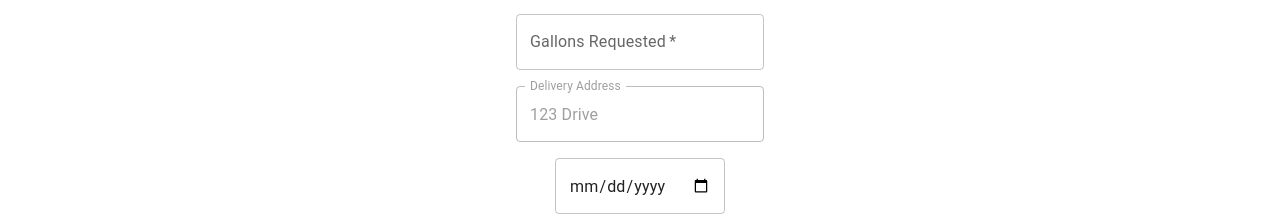
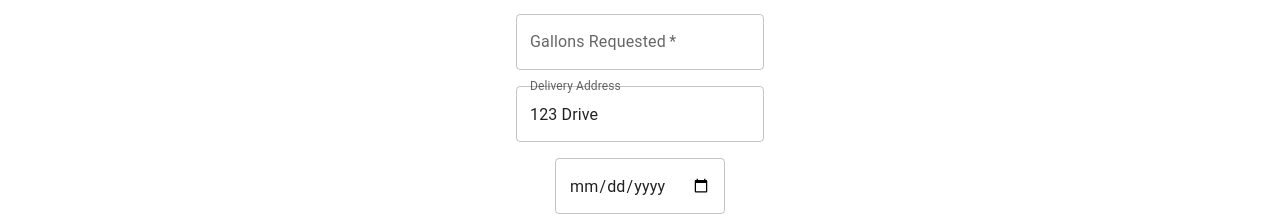
Before and after one commit to SharmaMitchell/COSC-4353-Fullstack, a React (Create React App) app in the folder frontend/: page /estimate in a window 1280 px wide. Shown: the part 159-375 px from the top of the page. Built offline with nearby package versions, Linux system fonts and the light colour scheme.

Commit message:
Updated address input

```diff
--- a/frontend/src/pages/estimate.js
+++ b/frontend/src/pages/estimate.js
@@ -1,6 +1,8 @@
 import React, {useState} from "react";
 import SectionTitle from '../components/SectionTitle/SectionTitle'
 import TextField from '@mui/material/TextField';
+import InputLabel from '@mui/material/InputLabel';
+import FormControl from "@mui/material/FormControl";
 import Button from '@mui/material/Button';
 import Grid from '@mui/material/Grid';
 //import { AdapterDateFns } from '@mui/x-date-pickers/AdapterDateFns';
@@ -39,13 +41,20 @@ const Estimate = props => {
                         />
                      </Grid>
 
-                    <Grid item xs = {12}>
-                    <TextField
-                        label = "Delivery Address"
-                        id = "address"
-                        defaultValue= "123 Drive"
-                        disabled
+
+                    <Grid item xs={12}>
+                        <FormControl>
+                        <InputLabel shrink htmlFor="address">
+                            Delivery Address
+                        </InputLabel>
+                        <TextField
+                            id="address"
+                            value="123 Drive"
+                            InputProps={{
+                            readOnly: true,
+                            }}
                         />
+                        </FormControl>
                     </Grid>
 
 
```
